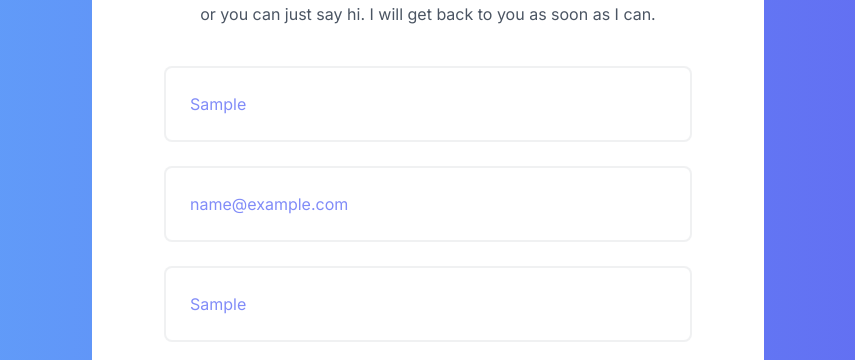
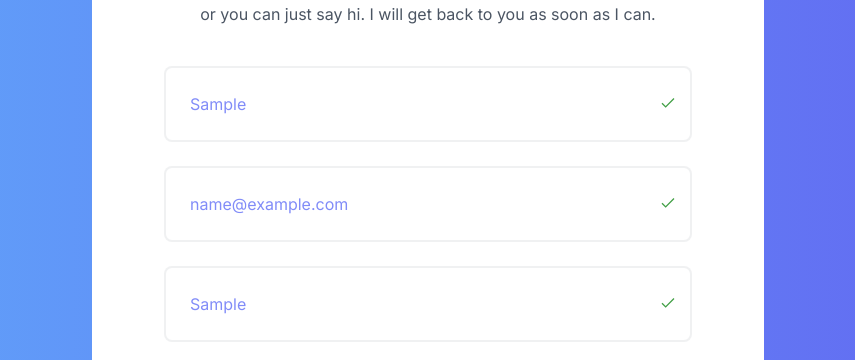
Before and after one commit to TaiwoSoftware/Contact-form, a Next.js app: page / in a window 1280 px wide. Both pictures are taken after typing "Sample", "name@example.com", "Sample", "Sample" into the empty fields and a click on the button "Send". Shown: the part 130-490 px from the top of the page, without its empty margins (212-1067 px from the left). Built offline with nearby package versions, Linux system fonts and the light colour scheme; no server answers.

Commit message:
Adding more UX feature

```diff
--- a/src/app/page.js
+++ b/src/app/page.js
@@ -1,6 +1,21 @@
+/* eslint-disable react-hooks/rules-of-hooks */
 "use client";
 import FormInput from "@/components/FormInput";
+import { useState } from "react";
 export default function page() {
+  const [name, setName] = useState("");
+  const [email, setEmail] = useState("");
+  const [subject, setSubject] = useState("");
+  const [isEmpty, setIsEmpty] = useState(false);
+  const handleChange = (e) => {
+    setName(e.target.value);
+  };
+  const handleEmail = (e) => {
+    setEmail(e.target.value);
+  };
+  const handleSubject = (e) => {
+    setSubject(e.target.value);
+  };
   async function handleSubmit(e) {
     e.preventDefault();
     const response = await fetch("https://api.web3forms.com/submit", {
@@ -14,7 +29,7 @@ export default function page() {
         name: e.target.name.value,
         email: e.target.email.value,
         message: e.target.message.value,
-            subject: e.target.subject.value
+        subject: e.target.subject.value,
       }),
     });
     const result = await response.json();
@@ -35,9 +50,52 @@ export default function page() {
         <br /> or you can just say hi. I will get back to you as soon as I can.
       </p>
       <form onSubmit={handleSubmit} className=" px-24 pb-20 md:px-16 md:pb-10 ">
-        <FormInput type="text" valid='name' placeholder="Your name" />
-        <FormInput type="email" valid='email'  placeholder="Email" />
-        <FormInput type="text" valid='subject'  placeholder="Subject" />
+      {name !== '' ? (<FormInput
+          type="text"
+          handleChange={handleChange}
+          data={name}
+          valid="name"
+          styling="absolute mt-[-3rem] ml-[31rem] "
+          placeholder="Your name"
+        />) : <FormInput
+          type="text"
+          handleChange={handleChange}
+          data={name}
+          valid="name"
+          styling="absolute mt-[-3rem] ml-[31rem] hidden"
+          placeholder="Your name"
+        />}
+
+        {email !== '' ? (<FormInput
+          type="email"
+          handleChange={handleEmail}
+          data={email}
+          valid="email"
+          styling="absolute mt-[-3rem] ml-[31rem] "
+          placeholder="Email"
+        />) : (<FormInput
+          type="email"
+          handleChange={handleEmail}
+          data={email}
+          valid="email"
+          styling="absolute mt-[-3rem] ml-[31rem] hidden"
+          placeholder="Email"
+        />)}
+        {subject !== '' ? (<FormInput
+          type="text"
+          handleChange={handleSubject}
+          data={subject}
+          valid="subject"
+          styling="absolute mt-[-3rem] ml-[31rem] "
+          placeholder="Subject"
+        />) : (<FormInput
+          type="text"
+          handleChange={handleSubject}
+          data={subject}
+          valid="subject"
+          styling="absolute mt-[-3rem] ml-[31rem] hidden"
+          placeholder="Subject"
+        />)}
         <textarea
           placeholder="Message"
           name="message"
@@ -48,7 +106,7 @@ export default function page() {
         ></textarea>
         <button
           type="submit"
-          className="bg-gradient-to-r from-blue-400 to-indigo-500 w-full px-5 py-4 text-white rounded-lg"
+          className=" bg-gradient-to-r from-blue-400 to-indigo-500 w-full px-5 py-4 text-white rounded-lg"
         >
           Send
         </button>
--- a/src/components/FormInput.jsx
+++ b/src/components/FormInput.jsx
@@ -1,21 +1,19 @@
 "use client";
-import { useState } from "react";
-export default function FormInput({ type, placeholder, valid }) {
-  const [value, setValue] = useState("");
-  const handleChange = (e) => {
-    setValue(e.target.value);
-  };
+import Image from 'next/image';
+import {FcCheckmark} from 'react-icons/fc'
+export default function FormInput({ type, placeholder, valid, data, handleChange, styling}) {
   return (
     <>
       <input
         className=" active:border-blue-500 visited:border-blue-500 focus:border-indigo-300 outline-none border-2 border-gray-500 text-indigo-400 border-opacity-10 rounded-lg w-full p-6 mt-6"
         type={type}
         placeholder={placeholder}
-        value={value}
+        value={data}
         onChange={handleChange}
         required
         name={valid}
       />
+      <FcCheckmark className={styling} />
     </>
   );
 }
```
Lines whose indentation alone changed are shown as unchanged.
